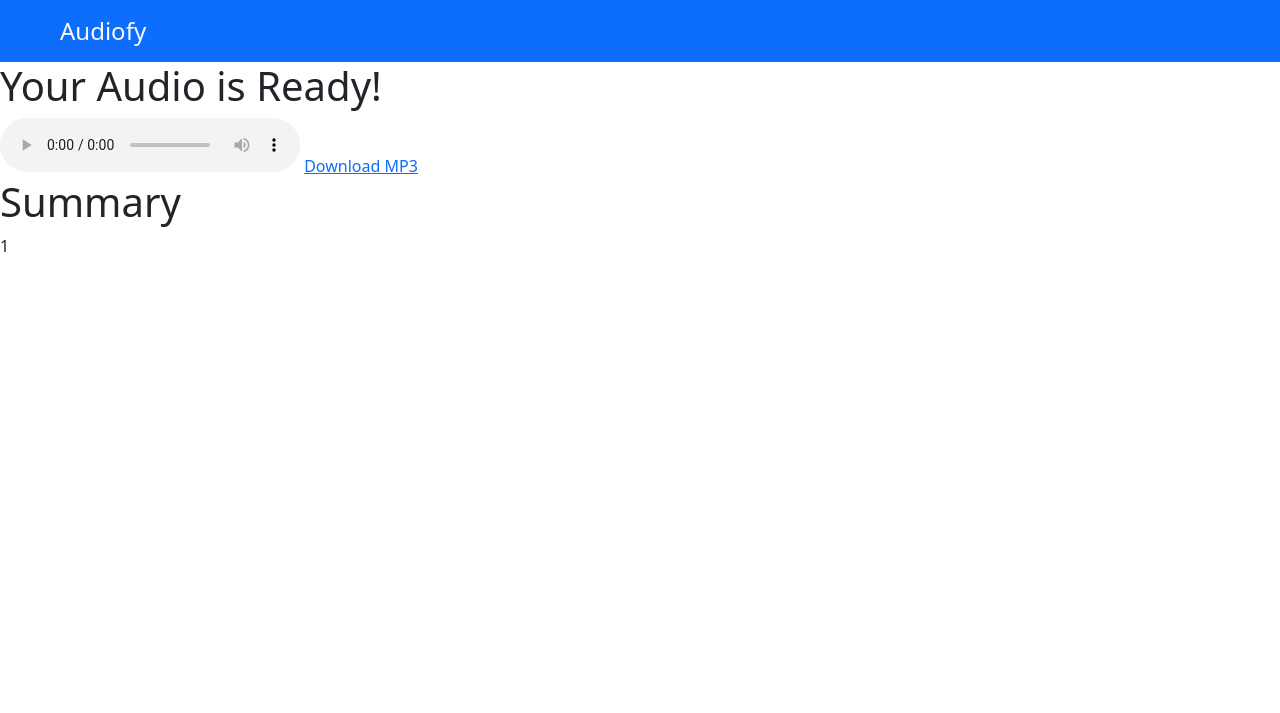
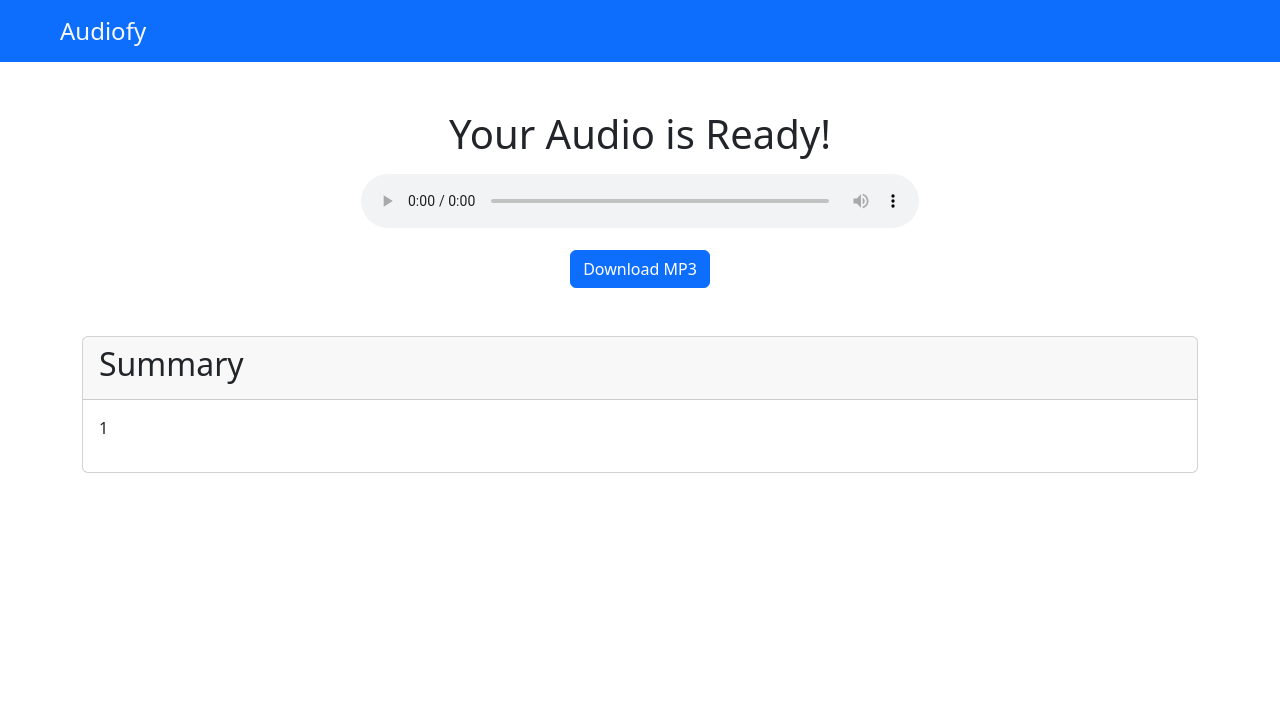
Before and after one commit to Aryan-R-Patel/audiofy, a Flask app: page /result in a window 1280 px wide. Shown: the top 713 px of the page. Run offline with Flask 3, Linux system fonts and the light colour scheme; the visitor is signed in with stand-in values (Sample User, id 1); data that the repository does not hold is empty.

Commit message:
Update styling

```diff
--- a/templates/error.html
+++ b/templates/error.html
@@ -2,7 +2,9 @@
 
 {% block body %}
 
-<h1>Error</h1>
-<a href="/">Go back to home page</a>
+<div class="container d-flex flex-column align-items-center text-center mt-5">
+  <h1 class="text-danger">Sorry, something went wrong.</h1>
+  <a href="/" class="btn btn-primary">Go back to home page.</a>
+</div>
 
 {% endblock %}
--- a/templates/index.html
+++ b/templates/index.html
@@ -7,9 +7,7 @@
     <div class="col-lg-6 mx-auto">
         <p class="fs-5 my-4">Upload your PDF, and within few clicks, your audio will be ready to be downloaded, in MP3 format.</p>
         <div class="d-flex justify-content-center align-items-center">
-            <a href="/upload">
-                <button type="button" class="btn btn-primary btn-lg">Get Started</button>
-            </a>
+            <a href="/upload" class="btn btn-primary btn-lg">Get Started</a>
         </div>
     </div>
 </div>
--- a/templates/result.html
+++ b/templates/result.html
@@ -2,16 +2,32 @@
 
 {% block body %}
 
+<div class="container my-5">
+    <!-- Audio -->
+    <div class="text-center mb-5">
         <h1>Your Audio is Ready!</h1>
-<audio controls>
+
+        <div class="my-3">
+            <audio controls class="w-50">
                 <source src="/audio/{{ audio_id }}" type="audio/mpeg">
+                Your browser does not support the audio element.
             </audio>
+        </div>
 
-<a href="/audio/{{ audio_id }}" download="your_audio.mp3">
+        <a href="/audio/{{ audio_id }}" download="my_audio.mp3" class="btn btn-primary">
             Download MP3
         </a>
+    </div>
 
-<h1>Summary</h1>
+    <!-- Summary -->
+    <div class="card">
+        <div class="card-header">
+            <h2>Summary</h2>
+        </div>
+        <div class="card-body">
             <p>{{ summary }}</p>
+        </div>
+    </div>
+</div>
 
 {% endblock %}
```
Also changed, not shown: templates/upload.html (+5 -5 lines). Lines whose indentation alone changed are shown as unchanged.
